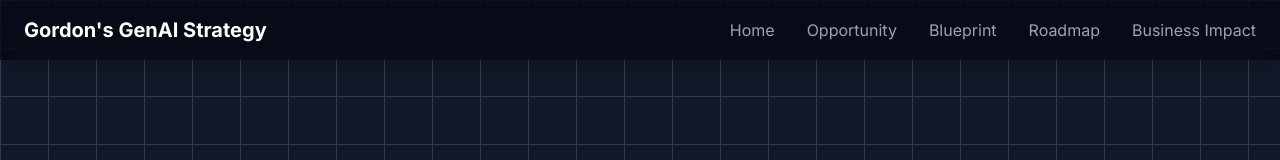
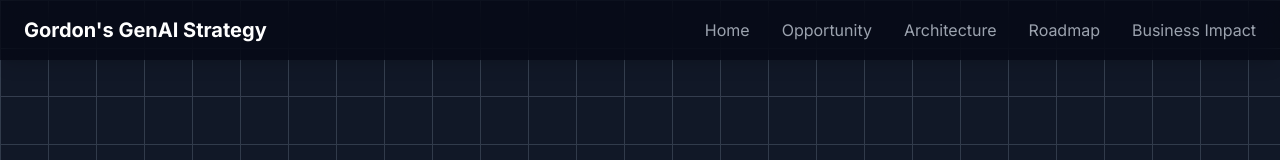
Before and after one commit to 90rdon/Resultant, a plain HTML site: page index.html in a window 1280 px wide. Shown: the top 160 px of the page. Drawn offline with nearby package versions, Linux system fonts and the light colour scheme.

Commit message:
changed "blueprint" to "architecture"

```diff
--- a/index.html
+++ b/index.html
@@ -198,7 +198,7 @@
             <div class="hidden md:flex space-x-8" id="nav-links">
                 <a href="#hero" class="nav-link text-gray-400 hover:text-amber-400 transition-colors">Home</a>
                 <a href="#opportunity" class="nav-link text-gray-400 hover:text-amber-400 transition-colors">Opportunity</a>
-                <a href="#blueprint" class="nav-link text-gray-400 hover:text-amber-400 transition-colors">Blueprint</a>
+                <a href="#architecture" class="nav-link text-gray-400 hover:text-amber-400 transition-colors">Architecture</a>
                 <a href="#roadmap" class="nav-link text-gray-400 hover:text-amber-400 transition-colors">Roadmap</a>
                 <a href="#roi" class="nav-link text-gray-400 hover:text-amber-400 transition-colors">Business Impact</a>
             </div>
@@ -247,10 +247,10 @@
             </div>
         </section>
 
-        <section id="blueprint" class="bg-gray-900">
+        <section id="architecture" class="bg-gray-900">
             <div class="container mx-auto px-6 w-full max-w-4xl scrollable-container h-full overflow-y-auto py-24">
                 <div class="text-center mb-12">
-                    <h3 class="text-3xl font-bold text-white mb-3">The <span class="gradient-text">Integrated Blueprint</span></h3>
+                    <h3 class="text-3xl font-bold text-white mb-3">The <span class="gradient-text">Integrated Architecture</span></h3>
                     <p class="text-lg text-gray-400 max-w-3xl mx-auto">Our strategy activates the native AI capabilities within your existing platforms. This unified approach maximizes ROI, simplifies governance, and minimizes risk.</p>
                 </div>
 
```
